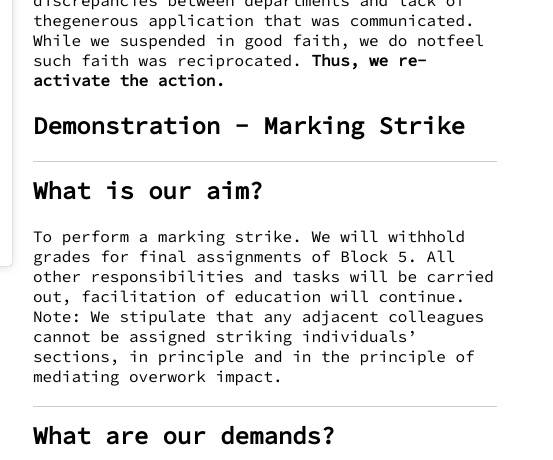
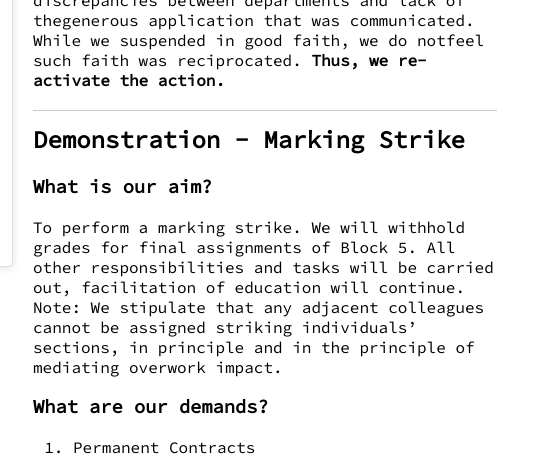
Before and after one commit to ElmarJ/casual-uva.nl, an Eleventy site: page posts/casual-uva-re-activates-marking-strike.md in a window 1280 px wide. Shown: the part 759-1219 px from the top of the page, 375-928 px from the left. Built offline with nearby package versions, Linux system fonts and the light colour scheme; Eleventy itself is replaced by a stand-in of ours; files that its build step writes are made by us from their sources; a script that the page names is missing.

Commit message:
Update News “casual-uva-re-activates-marking-strike”

```diff
--- a/posts/casual-uva-re-activates-marking-strike.md
+++ b/posts/casual-uva-re-activates-marking-strike.md
@@ -14,13 +14,13 @@
 
 After a year of close monitoring, we are dissatisfied with the implementation, and as a resultwith the policy itself, namely the discrepancies between departments and lack of thegenerous application that was communicated. While we suspended in good faith, we do notfeel such faith was reciprocated. **Thus, we re-activate the action.**
 
-# Demonstration - Marking Strike
+## Demonstration - Marking Strike
 
-## W﻿hat is our aim?
+### W﻿hat is our aim?
 
 To perform a marking strike. We will withhold grades for final assignments of Block 5. All other responsibilities and tasks will be carried out, facilitation of education will continue. Note: We stipulate that any adjacent colleagues cannot be assigned striking individuals’ sections, in principle and in the principle of mediating overwork impact.
 
-## What are our demands?
+### What are our demands?
 
 1. P﻿ermanent Contracts
 2. P﻿rofessional Development
```
